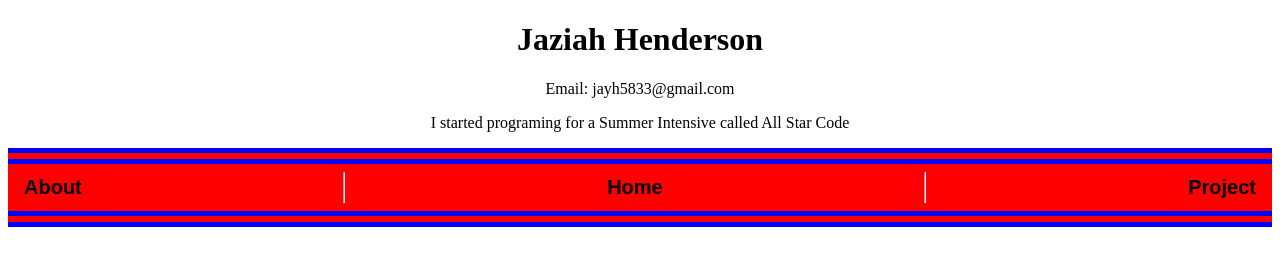
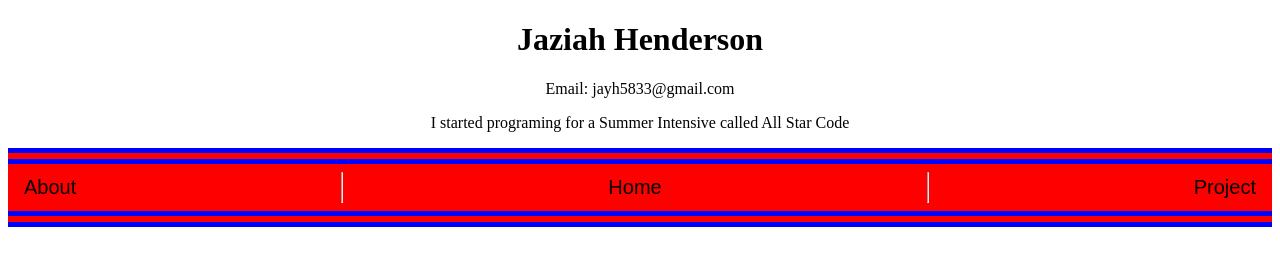
Before and after one commit to JaziahHend/WebPage, a plain HTML site: page bandex.html in a window 1280 px wide. Shown: the top 254 px of the page. Drawn offline with Linux system fonts and the light colour scheme; a script that the page names is missing.

Commit message:
second commit

```diff
--- a/bandex.html
+++ b/bandex.html
@@ -15,11 +15,11 @@
         <p style="text-align: center;"> I started programing for a Summer Intensive called All Star Code </p>
         </header>
         <nav id= 'navigate'>
-            <a href="bandex.html"><button class= "btn"><b>About</b></button></a>
+            <a href="bandex.html"><button class= "btn">About</button></a>
             <hr>
-            <a href= "index.html"><button class= "btn"><b>Home</b></button></a>
+            <a href= "index.html"><button class= "btn">Home</button></a>
             <hr>
-            <a href="projects.html"> <button class="btn"><b>Project</b></button></a>
+            <a href="projects.html"> <button class="btn">Project</button></a>
             </nav>
             <h1 style="text-align: center;">Summary</h1>
             <p class= "abt">I am a rising Junior attending Gateway High School. I played a wide variety of sports from 2nd Grade to Eighth Grade. I like to read, play games, and hang out with friends in my spare time.</p>
```
Also changed, not shown: index.html (+3 -3 lines), projects.html (+3 -3 lines).
